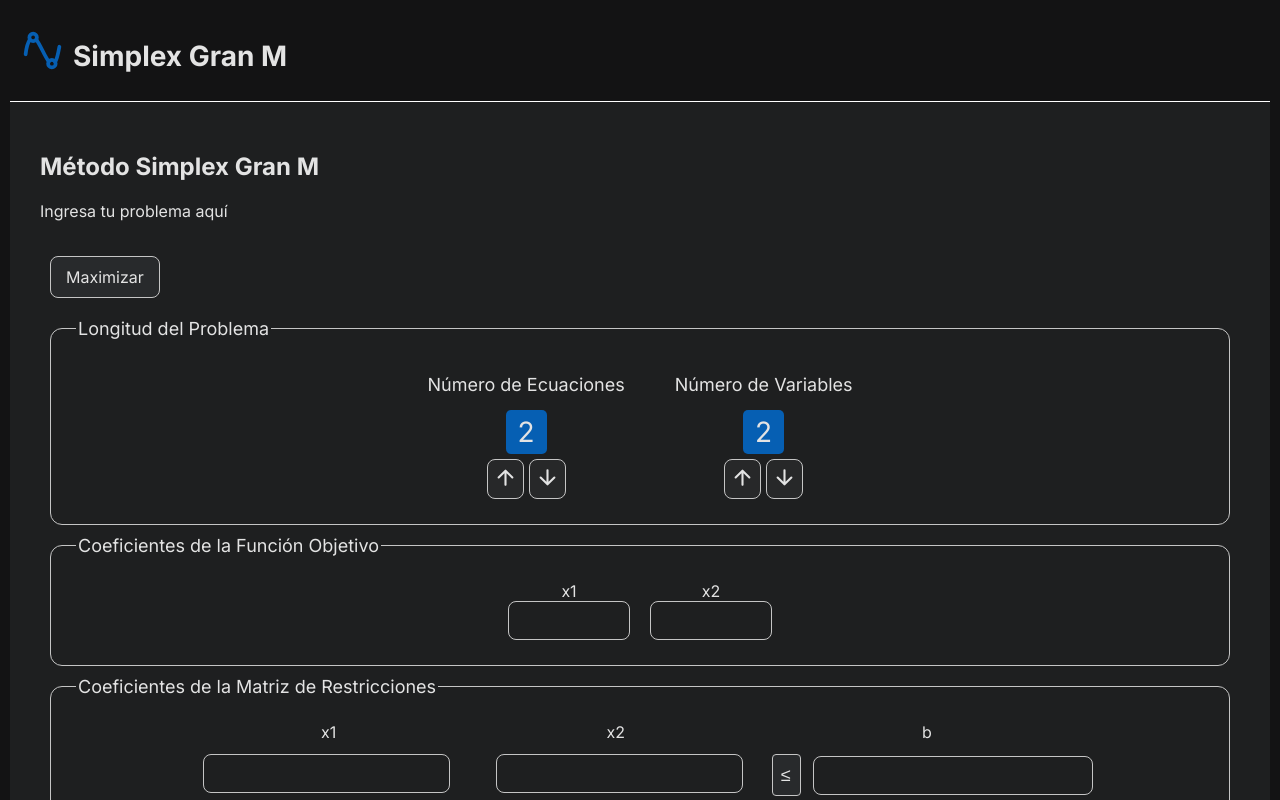
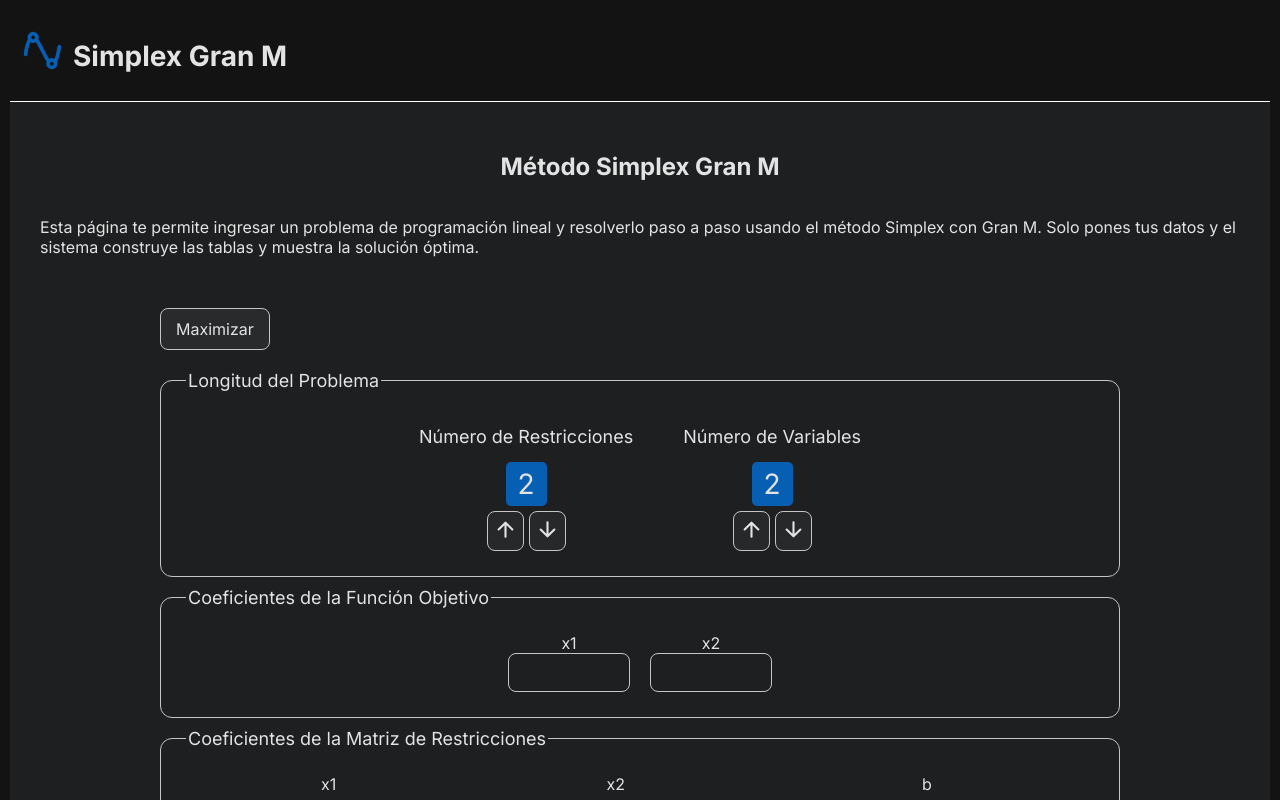
Before and after one commit to JARABRAMA/Simplex, a React (Vite) app in the folder front/: page / in a window 1280 px wide. Shown: the top 800 px of the page. Built offline with nearby package versions, Linux system fonts and the light colour scheme; no server answers.

Commit message:
feat: refactor to use env variables, and corrected some screen text

```diff
--- a/front/src/App.css
+++ b/front/src/App.css
@@ -64,3 +64,7 @@ input {
 form {
   margin: 25px 0;
 }
+
+section {
+  border-bottom: solid 1px white;
+}
--- a/front/src/components/Matrix.jsx
+++ b/front/src/components/Matrix.jsx
@@ -18,7 +18,7 @@ export function Matrix({ equations, variables, refMatrix }) {
       <div>
         <div className={styles.variables}>
           {vars.map((index) => {
-            return <span>x{index}</span>;
+            return <span key={index}>x{index}</span>;
           })}
         </div>
 
--- a/front/src/components/Simplex.jsx
+++ b/front/src/components/Simplex.jsx
@@ -24,10 +24,14 @@ export function Simplex() {
   const [solution, setSolution] = useState(null);
   const [type, setType] = useState(mapType.max);
 
-  const apiUrl = "//upper-perla-jarabrma-b3cec131.koyeb.app";
-
   const refMatrix = useRef();
   const refObjetiveFunction = useRef();
+
+  const apiUrl = import.meta.env.VITE_API_URL;
+  const password = import.meta.env.VITE_PASSWORD;
+  console.log("contrasena", password);
+
+  console.log("api url", apiUrl);
 
   const handleGetMatrixInputs = async () => {
     const matrixList = Array.from(
--- a/front/src/components/SimplexProblem.jsx
+++ b/front/src/components/SimplexProblem.jsx
@@ -21,10 +21,15 @@ export function SimplexProblem({
 }) {
   const buttonText = mapTypeButton[type];
   return (
-    <section>
+    <section className={styles.problemContainer}>
       <h1>Método Simplex Gran M</h1>
 
-      <span>Ingresa tu problema aquí</span>
+      <p>
+        Esta página te permite ingresar un problema de programación lineal y
+        resolverlo paso a paso usando el método Simplex con Gran M. Solo pones
+        tus datos y el sistema construye las tablas y muestra la solución
+        óptima.
+      </p>
 
       <form>
         <button
@@ -39,7 +44,7 @@ export function SimplexProblem({
         <fieldset className={styles.length}>
           <legend>Longitud del Problema</legend>
           <NumberController
-            title={"Número de Ecuaciones"}
+            title={"Número de Restricciones"}
             value={equations}
             onIncrease={(event) => {
               event.preventDefault();
--- a/front/src/components/SimplexSolution.jsx
+++ b/front/src/components/SimplexSolution.jsx
@@ -5,7 +5,7 @@ import { Solution } from "./Solution";
 export function SimplexSolution({ result, onClearSolution }) {
   console.log(result.historial);
   return (
-    <section>
+    <section className={styles.solutionSection}>
       <Solution solution={result.solucion} z={result.Z} />
 
       <main className={styles.container}>
@@ -14,7 +14,9 @@ export function SimplexSolution({ result, onClearSolution }) {
         })}
       </main>
 
-      <button onClick={onClearSolution}>Limpiar</button>
+      <button className={styles.clearButton} onClick={onClearSolution}>
+        Limpiar
+      </button>
     </section>
   );
 }
--- a/front/src/components/Solution.jsx
+++ b/front/src/components/Solution.jsx
@@ -7,10 +7,10 @@ export function Solution({ solution, z }) {
       <section className={styles.solutionContainer}>
         <div className={styles.vector}>
           {solution.map((_, index) => {
-            return <span key={index}>x{index}</span>;
+            return <span key={index}>x{index + 1}</span>;
           })}
         </div>
-        <span>=</span>
+        <span> = </span>
         <div className={styles.vector}>
           {solution.map((value, index) => {
             return <span key={index}>{value.toFixed(3)}</span>;
--- a/front/src/components/styles/Simplex.module.css
+++ b/front/src/components/styles/Simplex.module.css
@@ -24,7 +24,7 @@
 
   &:hover {
     background: var(--primary-color);
-        border:none;
+    border: none;
     transform: scale(1.05);
     color: var(--txt-color);
   }
@@ -37,8 +37,6 @@
   justify-content: center;
 }
 
-
-
 section {
   padding: 30px;
   max-width: 80%;
@@ -47,7 +45,7 @@ section {
   background: var(--primary-container-color);
 }
 
-@media(width > 1200px) {
+@media (width > 1200px) {
   section {
     max-width: 1200px;
   }
@@ -63,3 +61,9 @@ fieldset {
 legend {
   font-size: large;
 }
+
+.problemContainer {
+  display: flex;
+  flex-flow: column nowrap;
+  align-items: center;
+}
--- a/front/src/components/styles/SimplexSolution.module.css
+++ b/front/src/components/styles/SimplexSolution.module.css
@@ -4,3 +4,14 @@
   gap: 20px;
   justify-content: space-around;
 }
+
+.clearButton {
+  margin: 25px 0px;
+  background-color: var(--primary-color);
+  align-self: end;
+}
+
+.solutionSection {
+  display: flex;
+  flex-flow: column nowrap;
+}
```
Also changed, not shown: 2 other files (tests, documents, lock files or other folders). Lines whose indentation alone changed are shown as unchanged.
